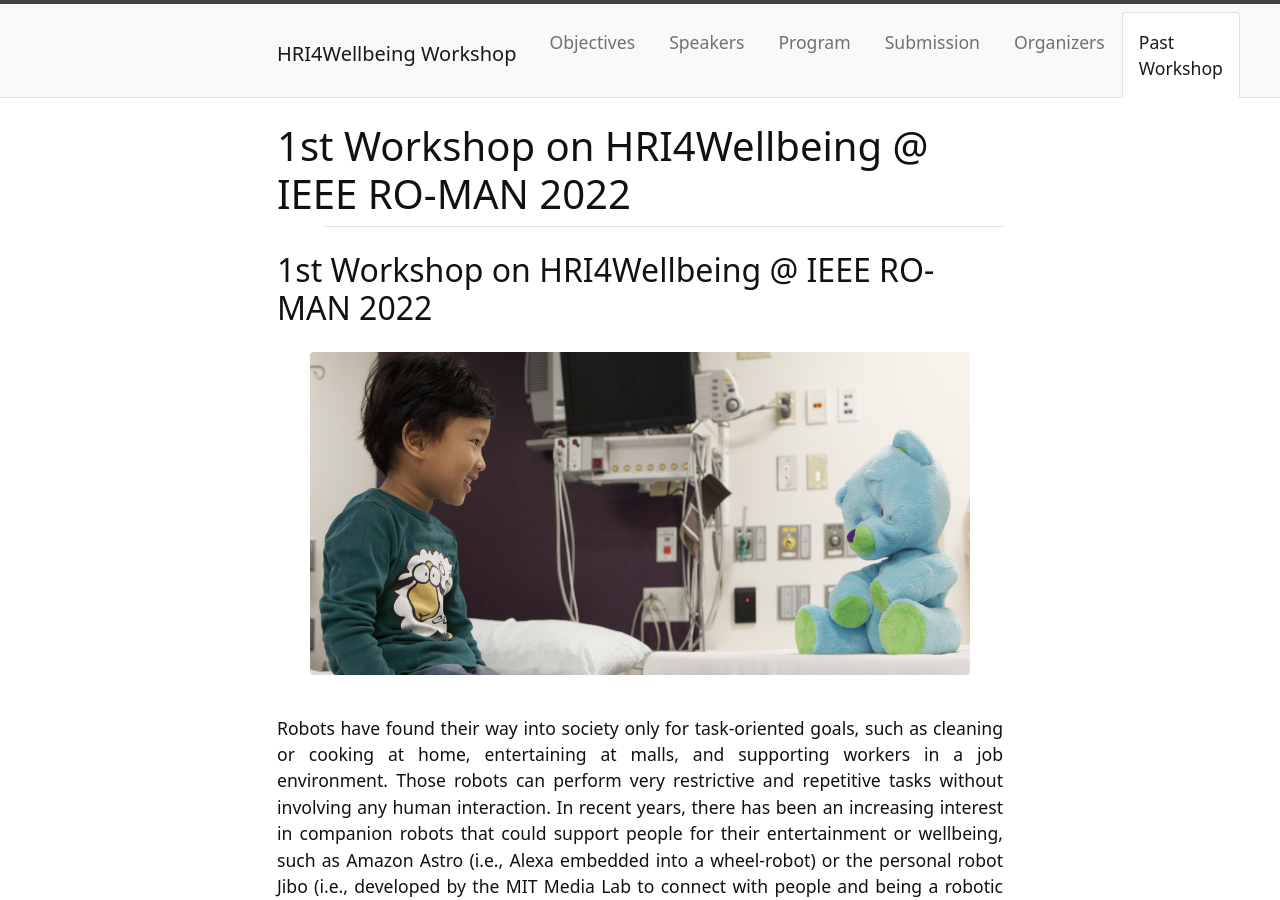
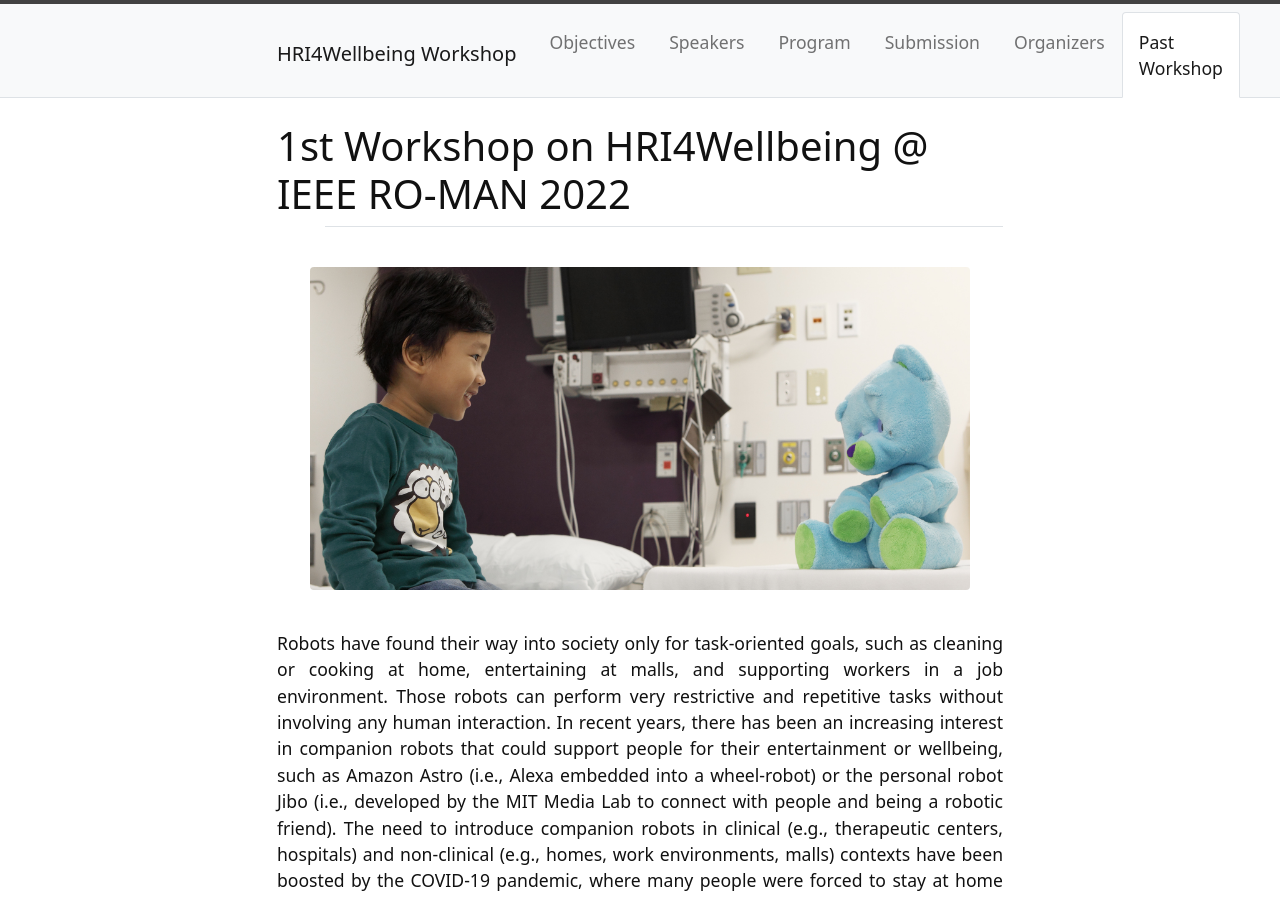
Before and after one commit to hri4wellbeing/hri4wellbeing.github.io, a Jekyll site: the page built from content/6-past_workshop.md, in a window 1280 px wide and 900 px high. Built offline with Jekyll 4.4.1, drawn with Linux system fonts in a browser that asks for light colours; our own code applies the rules of GitHub Pages for plain Markdown files.

Commit message:
past workshop title

```diff
--- a/content/6-past_workshop.md
+++ b/content/6-past_workshop.md
@@ -1,9 +1,7 @@
 ---
-title:
+title: 1st Workshop on HRI4Wellbeing @ IEEE RO-MAN 2022
 nav: Past Workshop
 ---
-
-## 1st Workshop on HRI4Wellbeing @ IEEE RO-MAN 2022
 
 {% include figure.html img="huggable.jpg" alt="wellbeing-pic" caption="" width="95%" %}
 
```
